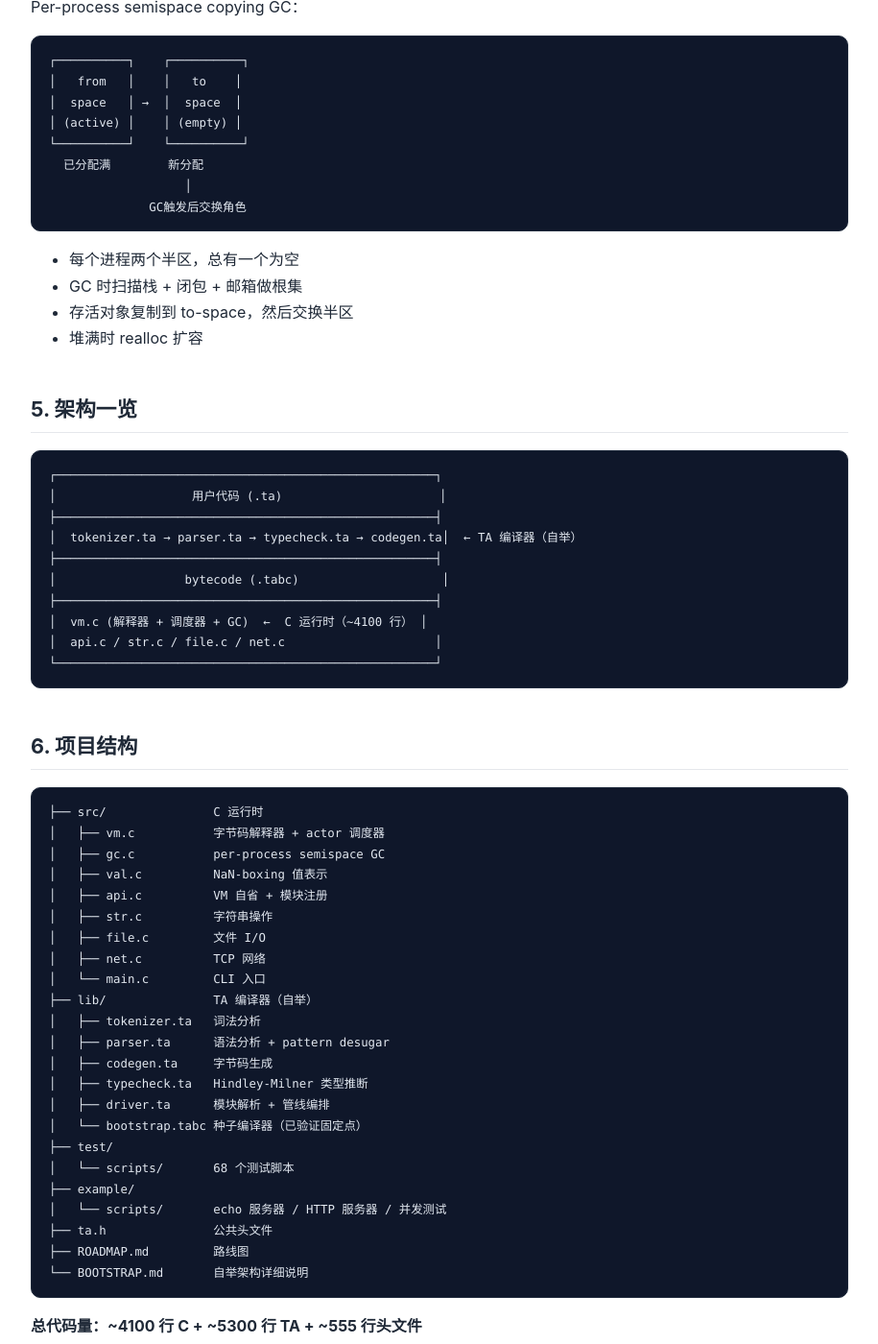
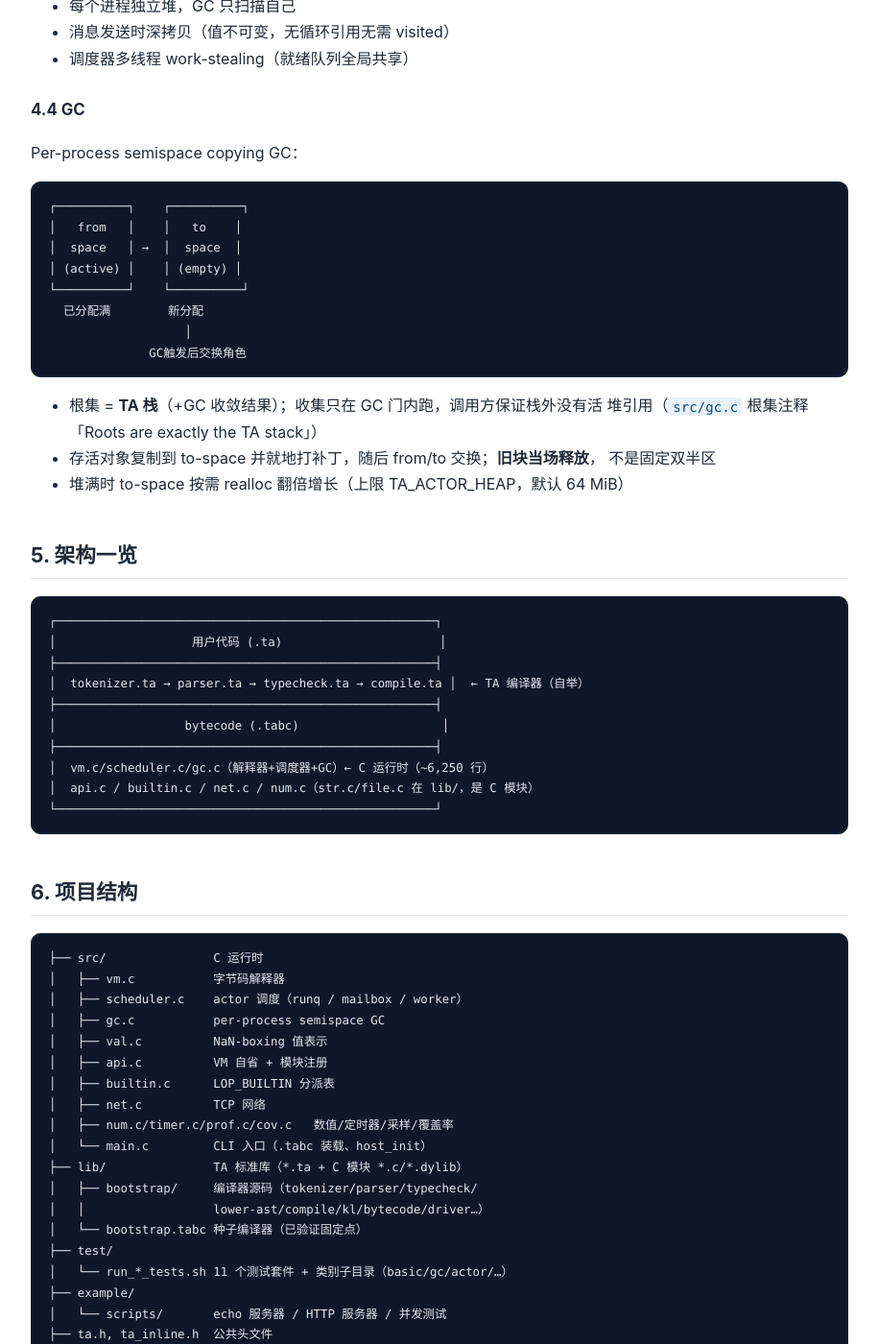
Before and after one commit to tiancaiamao/tinyactor, a Jekyll site: the page built from docs/design.md, in a window 1280 px wide and 1400 px high, scrolled down 6215 px. Shown: the whole window at 96% size, without its empty margins (182-1097 px from the left). Built offline with Jekyll 4.4.1, drawn with Linux system fonts in a browser that asks for light colours; our own code applies the rules of GitHub Pages for plain Markdown files; some of the changed text lies outside the part shown.

Commit message:
docs: 编译管线更名 codegen→lower-ast/compile 的残留清理（巡检 B 组）
巡检条目：part2 ta-language-spec.md:9-10/267-277/393-410(skip,main 已正确)/
1029-1046/1051/1065/1074/1083/1095、backend.md:40/56-58/105-117/113/169/190/
198/294/375/411/414/431/447/511-519/567/572、design.md:13/209-223/261-262/272/
276-277/289-296/301/306/309/349、layered-type-model.md:20/39/88/96/121/44-88/157、
generic-adt-design.md:76-80/102/103、kl-format.md:21/74/106-117/177。

- codegen.ta（#275 已删）引用全部改指 lower-ast/compile 现路径；编译流程图、
  emit_i64、指令表、"tavm 已知缺陷" 指向、"README 定位" 悬空链接一并修正
- typecheck 错误描述从"宽容模式 + --check"改为硬错误事实；not 库函数化、
  str.to_sym C3 收紧同步进 spec/layered 文档
- backend.md 指令表补 LOP_BUILTIN/LOP_RESERVE 等并注明节选；bridge 计数 36/37→38
  （实跑 run_bridge.sh = 38 passed 0 failed）；行号引用尽量改符号名
- design.md GC 根集描述改为"仅 TA 栈"（gc.c:197-199）、str.c/file.c 迁 lib/ 更正
- 行数/测试数类改为当场 wc 值或不含数字表述

Signed-off-by: tiancaiamao <tiancaiamao@gmail.com>

````diff
--- a/docs/design.md
+++ b/docs/design.md
@@ -25,7 +25,7 @@
 | 尾调用 | 必须优化 | actor 主循环是无限递归，不优化会栈溢出 |
 | 赋值 | 完全不可变 | send 深拷贝无循环引用问题，GC 不需要 write barrier |
 | 值表示 | NaN-boxing（64 位） | 小整数/pid/symbol 立即值，pair/closure/string/bytes 指向堆 |
-| 字节码 | 栈机，~40 条指令 | 栈机实现简单，代码紧凑 |
+| 字节码 | 栈机，现行 LOP_* 37 条指令 | 栈机实现简单，代码紧凑 |
 | 语言语法 | ML/Rust 系（.ta） | 比 Lisp 可读性更好，匹配/解构表达力强 |
 | 编译器 | 自举（TA 写 TA 编译器） | 终极验证语言完备性 |
 
@@ -206,7 +206,14 @@ tag 区间整体落在 IEEE 754「指数全 1、符号位 1」的负 NaN 区（i
 有限 double（指数 ≤ 0x7FE）与 -Inf（0xFFF0…）都不可能撞上 tag，NaN 位模式
 在装箱时规范化为固定 quiet NaN。
 
-### 4.2 字节码指令（约 40 条）
+### 4.2 字节码指令（设计清单）
+
+> 状态：下表是**设计期清单**，与现行 ISA 不完全一致。现行解释器执行 `ta.h` 的
+> `LOP_*` 枚举（`vm.c` 的 `dispatch[LOP_COUNT]`，37 条）；actor 原语（spawn/send/
+> recv/monitor）已改为 `OP_BUILTIN`/`LOP_BUILTIN` 分派，`ta.h` 的 `OpCode` 枚举里
+> 只剩保留洞（`OP_SELF` 存活）；`LOAD_MODULE` / `CALL_INDIRECT` / `MONITOR_DEMON`
+> 不在任何枚举中；`OP_ENTER` / `OP_CCALL_NAME` / `OP_NE` / `OP_PUSH_FLOAT` /
+> `OP_IS_SYMBOL` 等现行 opcode 本表未列。
 
 | 类别 | 指令 | 说明 |
 |------|------|------|
@@ -258,10 +265,11 @@ Per-process semispace copying GC：
               GC触发后交换角色
 ```
 
-- 每个进程两个半区，总有一个为空
-- GC 时扫描栈 + 闭包 + 邮箱做根集
-- 存活对象复制到 to-space，然后交换半区
-- 堆满时 realloc 扩容
+- 根集 = **TA 栈**（+GC 收敛结果）；收集只在 GC 门内跑，调用方保证栈外没有活
+  堆引用（`src/gc.c` 根集注释「Roots are exactly the TA stack」）
+- 存活对象复制到 to-space 并就地打补丁，随后 from/to 交换；**旧块当场释放**，
+  不是固定双半区
+- 堆满时 to-space 按需 realloc 翻倍增长（上限 TA_ACTOR_HEAP，默认 64 MiB）
 
 ## 5. 架构一览
 
@@ -269,12 +277,12 @@ Per-process semispace copying GC：
 ┌─────────────────────────────────────────────────────┐
 │                   用户代码 (.ta)                      │
 ├─────────────────────────────────────────────────────┤
-│  tokenizer.ta → parser.ta → typecheck.ta → codegen.ta│  ← TA 编译器（自举）
+│  tokenizer.ta → parser.ta → typecheck.ta → compile.ta │  ← TA 编译器（自举）
 ├─────────────────────────────────────────────────────┤
 │                  bytecode (.tabc)                    │
 ├─────────────────────────────────────────────────────┤
-│  vm.c (解释器 + 调度器 + GC)  ←  C 运行时（~4100 行） │
-│  api.c / str.c / file.c / net.c                     │
+│  vm.c/scheduler.c/gc.c（解释器+调度器+GC）← C 运行时（~6,250 行）
+│  api.c / builtin.c / net.c / num.c（str.c/file.c 在 lib/，是 C 模块）
 └─────────────────────────────────────────────────────┘
 ```
 
@@ -282,31 +290,29 @@ Per-process semispace copying GC：
 
 ```
 ├── src/               C 运行时
-│   ├── vm.c           字节码解释器 + actor 调度器
+│   ├── vm.c           字节码解释器
+│   ├── scheduler.c    actor 调度（runq / mailbox / worker）
 │   ├── gc.c           per-process semispace GC
 │   ├── val.c          NaN-boxing 值表示
 │   ├── api.c          VM 自省 + 模块注册
-│   ├── str.c          字符串操作
-│   ├── file.c         文件 I/O
+│   ├── builtin.c      LOP_BUILTIN 分派表
 │   ├── net.c          TCP 网络
-│   └── main.c         CLI 入口
-├── lib/               TA 编译器（自举）
-│   ├── tokenizer.ta   词法分析
-│   ├── parser.ta      语法分析 + pattern desugar
-│   ├── codegen.ta     字节码生成
-│   ├── typecheck.ta   Hindley-Milner 类型推断
-│   ├── driver.ta      模块解析 + 管线编排
+│   ├── num.c/timer.c/prof.c/cov.c   数值/定时器/采样/覆盖率
+│   └── main.c         CLI 入口（.tabc 装载、host_init）
+├── lib/               TA 标准库（*.ta + C 模块 *.c/*.dylib）
+│   ├── bootstrap/     编译器源码（tokenizer/parser/typecheck/
+│   │                  lower-ast/compile/kl/bytecode/driver…）
 │   └── bootstrap.tabc 种子编译器（已验证固定点）
 ├── test/
-│   └── scripts/       68 个测试脚本
+│   └── run_*_tests.sh 11 个测试套件 + 类别子目录（basic/gc/actor/…）
 ├── example/
 │   └── scripts/       echo 服务器 / HTTP 服务器 / 并发测试
-├── ta.h               公共头文件
+├── ta.h, ta_inline.h  公共头文件
 ├── ROADMAP.md         路线图
-└── BOOTSTRAP.md       自举架构详细说明
+└── README.md          快速上手与 FAQ
 ```
 
-**总代码量：~4100 行 C + ~5300 行 TA + ~555 行头文件**
+**总代码量：~6,250 行 C 运行时 + ~3,229 行 C 模块 + ~18,900 行 TA + ~1,630 行头文件**（wc 当场重数）
 
 ## 7. 验收场景（已全部验证通过）
 
@@ -346,4 +352,4 @@ Per-process semispace copying GC：
 
 ### 自举
 - 固定点验证通过 ✅
-- 201 个测试全部通过 ✅
+- `make test` 全绿 ✅
````
Also changed, not shown: other parts of docs/design.md (+2 -2 lines), docs/backend.md (+27 -20 lines), docs/generic-adt-design.md (+7 -4 lines), docs/kl-format.md (+5 -4 lines), docs/layered-type-model.md (+12 -6 lines), docs/ta-language-spec.md (+20 -22 lines).
